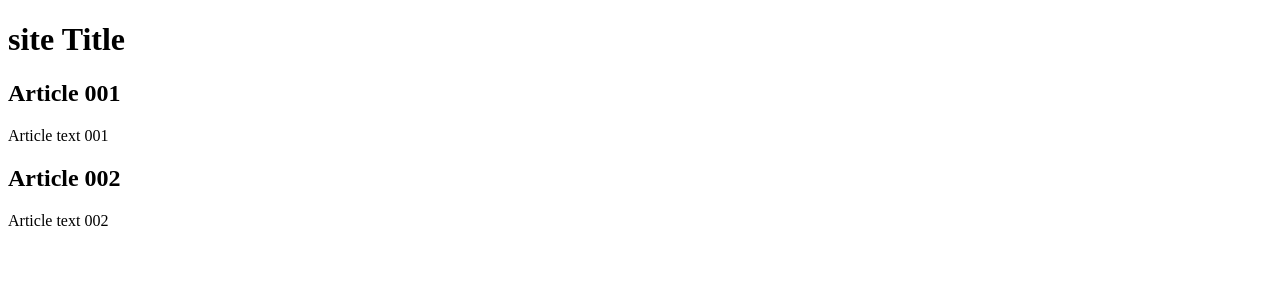
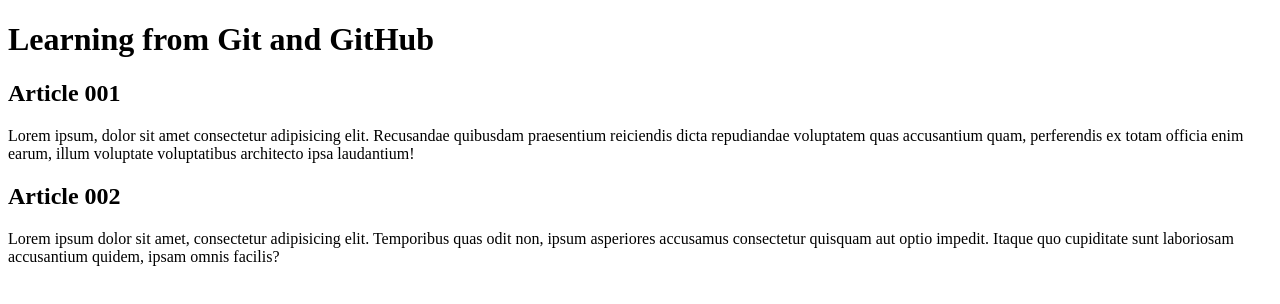
Before and after one commit to JoaoAN2/Hello-World, a plain HTML site: page Hello-World-Site/Project-site.html in a window 1280 px wide. Drawn offline with Linux system fonts and the light colour scheme.

Commit message:
Update Project-site.html

```diff
--- a/Hello-World-Site/Project-site.html
+++ b/Hello-World-Site/Project-site.html
@@ -8,17 +8,17 @@
 <body>
     <main>
         <header>
-            <h1>site Title</h1>
+            <h1>Learning from Git and GitHub</h1>
         </header>
 
         <article>
             <h2>Article 001</h2>
-            <p>Article text 001</p>
+            <p>Lorem ipsum, dolor sit amet consectetur adipisicing elit. Recusandae quibusdam praesentium reiciendis dicta repudiandae voluptatem quas accusantium quam, perferendis ex totam officia enim earum, illum voluptate voluptatibus architecto ipsa laudantium!</p>
         </article>
 
         <article>
             <h2>Article 002</h2>
-            <p>Article text 002</p>
+            <p>Lorem ipsum dolor sit amet, consectetur adipisicing elit. Temporibus quas odit non, ipsum asperiores accusamus consectetur quisquam aut optio impedit. Itaque quo cupiditate sunt laboriosam accusantium quidem, ipsam omnis facilis?</p>
         </article>
     </main>
 </body>
```
